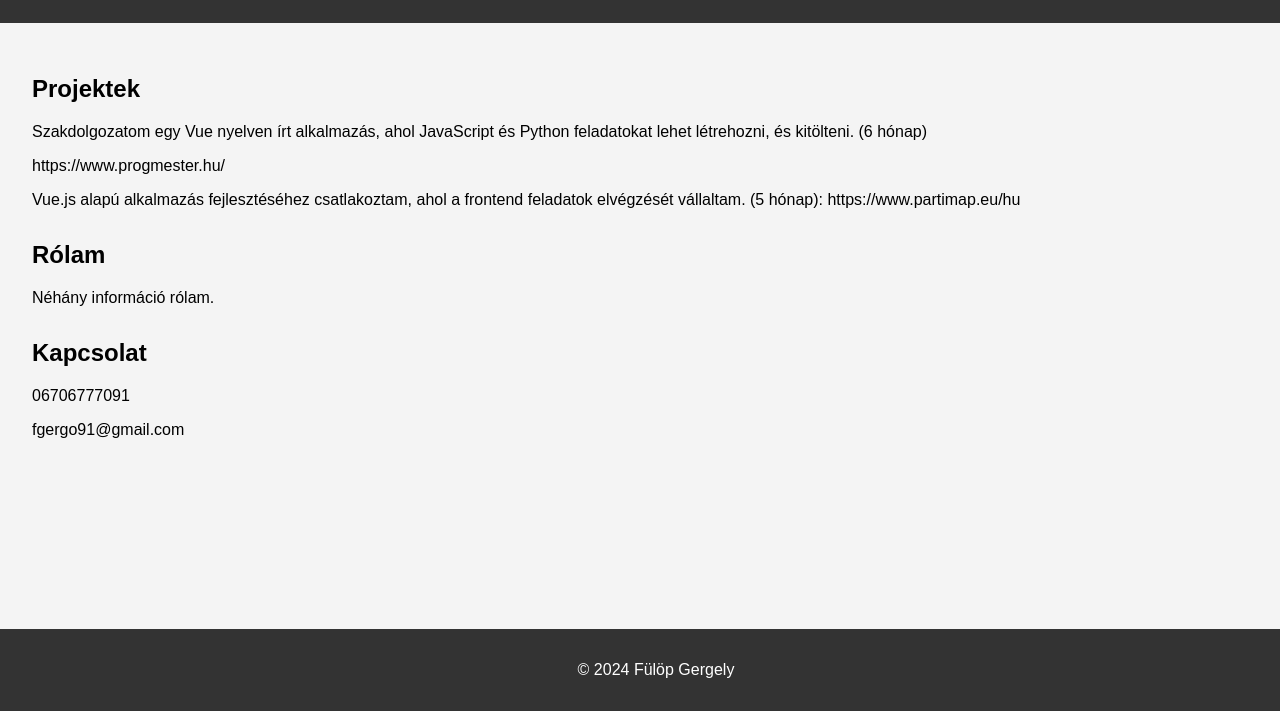
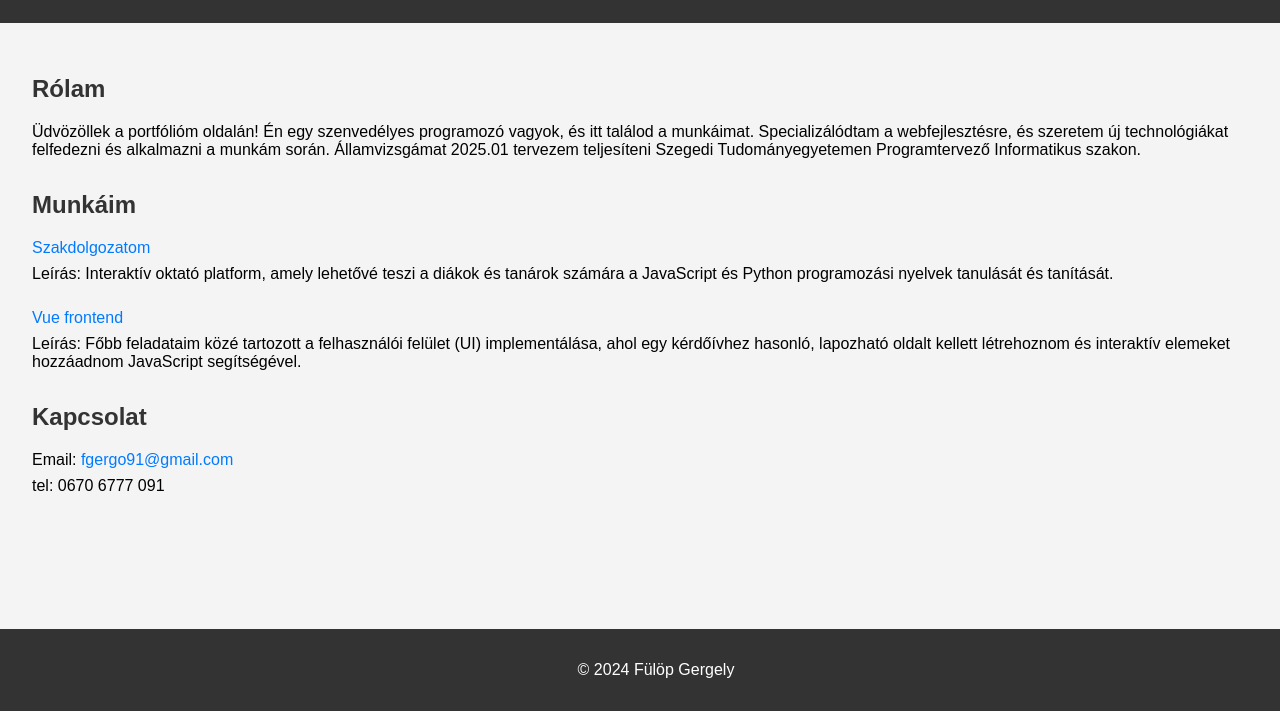
Before and after one commit to FulopGergely/portfolio, a plain HTML site: page index.html in a window 1280 px wide. Shown: the part 89-800 px from the top of the page. Drawn offline with Linux system fonts and the light colour scheme.

Commit message:
finished 2024.06

```diff
--- a/index.html
+++ b/index.html
@@ -4,33 +4,53 @@
 <head>
     <meta charset="UTF-8">
     <meta name="viewport" content="width=device-width, initial-scale=1.0">
-    <title>Portfólióm</title>
+    <title>Portfólió</title>
     <link rel="stylesheet" href="style.css">
 </head>
 
 <body>
     <header>
-        <h1>Portfólióm</h1>
+        <h1>Portfólió</h1>
     </header>
     <main>
-        <section id="projektek">
-            <h2>Projektek</h2>
-            <p>Szakdolgozatom egy Vue nyelven írt alkalmazás, ahol JavaScript és Python feladatokat lehet létrehozni, és
-                kitölteni. (6 hónap)</p>
-            https://www.progmester.hu/
-            <p>Vue.js alapú alkalmazás fejlesztéséhez csatlakoztam, ahol a frontend feladatok elvégzését vállaltam. (5
-                hónap):
-                https://www.partimap.eu/hu</p>
-        </section>
         <section id="rolam">
             <h2>Rólam</h2>
-            <p>Néhány információ rólam.</p>
+            <p>Üdvözöllek a portfólióm oldalán! Én egy szenvedélyes programozó vagyok, és itt találod a munkáimat.
+                Specializálódtam a webfejlesztésre, és szeretem új technológiákat felfedezni és alkalmazni a munkám
+                során. Államvizsgámat 2025.01 tervezem teljesíteni Szegedi Tudományegyetemen Programtervező Informatikus
+                szakon.</p>
+        </section>
+        <section id="projektek">
+            <h2>Munkáim</h2>
+            <ul>
+                <li><a href="https://progmester.hu" target="_blank">Szakdolgozatom</a>
+                </li>
+                <li>
+                    Leírás: Interaktív oktató platform, amely lehetővé teszi a diákok és tanárok számára a JavaScript és
+                    Python programozási
+                    nyelvek tanulását és tanítását.
+                </li>
+
+                <br>
+                <li><a href="https://www.partimap.eu" target="_blank">Vue frontend</a></li>
+                <li>
+                    Leírás: Főbb feladataim közé tartozott
+                    a felhasználói
+                    felület (UI) implementálása, ahol egy kérdőívhez hasonló, lapozható oldalt kellett létrehoznom és
+                    interaktív elemeket hozzáadnom JavaScript
+                    segítségével.
+                </li>
+            </ul>
         </section>
         <section id="kapcsolat">
             <h2>Kapcsolat</h2>
-            <p>06706777091</p>
-            <p>fgergo91@gmail.com</p>
+            <ul>
+                <li>Email: <a href="mailto:fgergo91@gmail.com">fgergo91@gmail.com</a></li>
+                <li>tel: 0670 6777 091</li>
+            </ul>
         </section>
+        <br>
+        <br>
     </main>
     <footer>
         <p>&copy; 2024 Fülöp Gergely</p>
--- a/style.css
+++ b/style.css
@@ -35,6 +35,28 @@ section {
     margin-bottom: 2rem;
 }
 
+h2 {
+    color: #333;
+}
+
+ul {
+    list-style: none;
+    padding: 0;
+}
+
+ul li {
+    margin-bottom: 0.5rem;
+}
+
+ul li a {
+    color: #007bff;
+    text-decoration: none;
+}
+
+ul li a:hover {
+    text-decoration: underline;
+}
+
 footer {
     background-color: #333;
     color: #fff;
```
